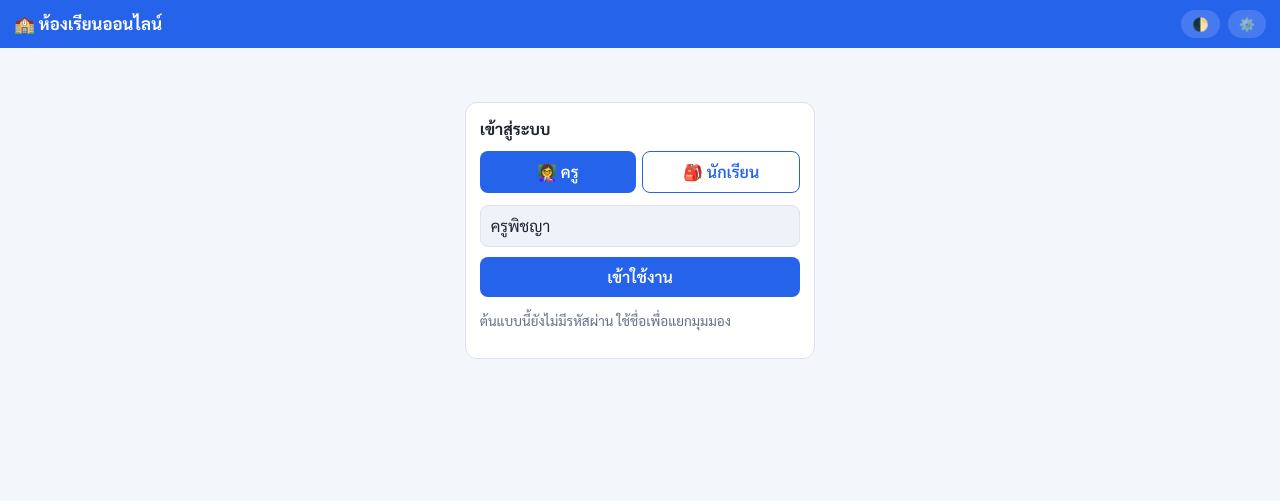
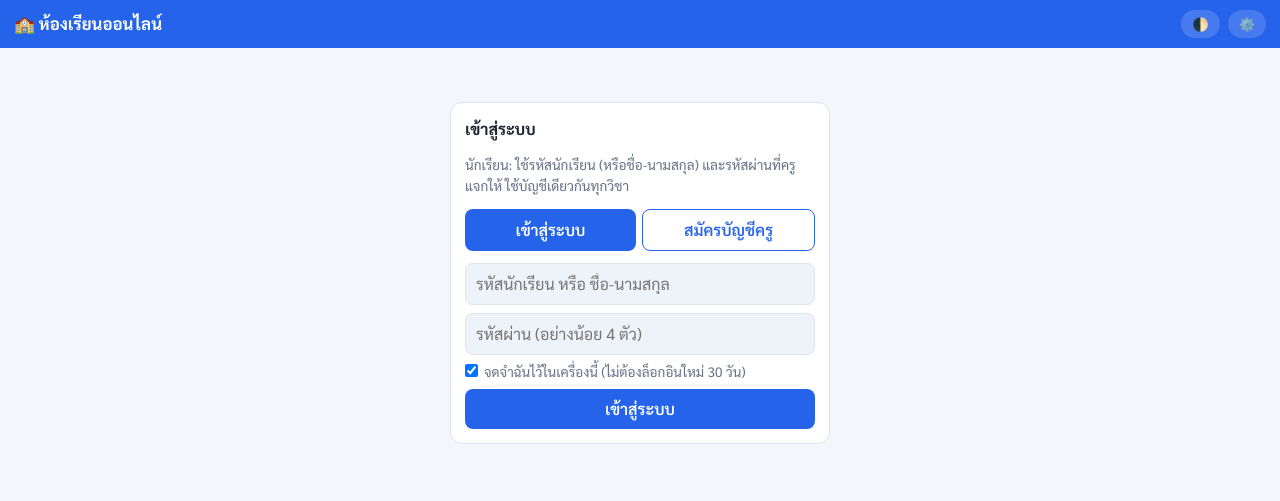
Before and after one commit to pischayas/MATH-Classroom, a plain HTML site: page index.html in a window 1280 px wide. Drawn offline with nearby package versions, Linux system fonts and the light colour scheme.

Commit message:
Update index.html

```diff
--- a/index.html
+++ b/index.html
@@ -43,7 +43,7 @@ const K='classroom_v1',$=s=>document.querySelector(s);
 const esc=s=>String(s??'').replace(/[&<>"]/g,c=>({'&':'&amp;','<':'&lt;','>':'&gt;','"':'&quot;'}[c]));
 const uid=()=>'i'+Math.random().toString(36).slice(2,9);
 const mkCode=()=>{const A='ABCDEFGHJKLMNPQRSTUVWXYZ',P=A+'23456789';let s=A[Math.random()*A.length|0];for(let i=0;i<4;i++)s+=P[Math.random()*P.length|0];return s};
-const DEFAULT_API='';// วาง URL ของ Apps Script ที่นี่ก่อนนำขึ้นโฮสต์ นักเรียนจะไม่ต้องตั้งค่าเอง
+const DEFAULT_API='https://script.google.com/macros/s/AKfycbwwmR4OduwrA4KTP3oWCUG3K10mbqTaYaquH6fBt8JqBOd9r7G3iLfCTBeoNMtD_luwwA/exec';// วาง URL ของ Apps Script ที่นี่ก่อนนำขึ้นโฮสต์ นักเรียนจะไม่ต้องตั้งค่าเอง
 let S,me=null,v={c:null,a:null,t:'work'},API='',role='t',TOK='',lm='in';
 try{API=localStorage.getItem('cr_api')||DEFAULT_API;me=JSON.parse(localStorage.getItem('cr_me')||sessionStorage.getItem('cr_me')||'null');TOK=localStorage.getItem('cr_tok')||sessionStorage.getItem('cr_tok')||'';const th=localStorage.getItem('cr_th');if(th)document.documentElement.dataset.theme=th}catch(e){}
 if(API&&!TOK)me=null;
```
